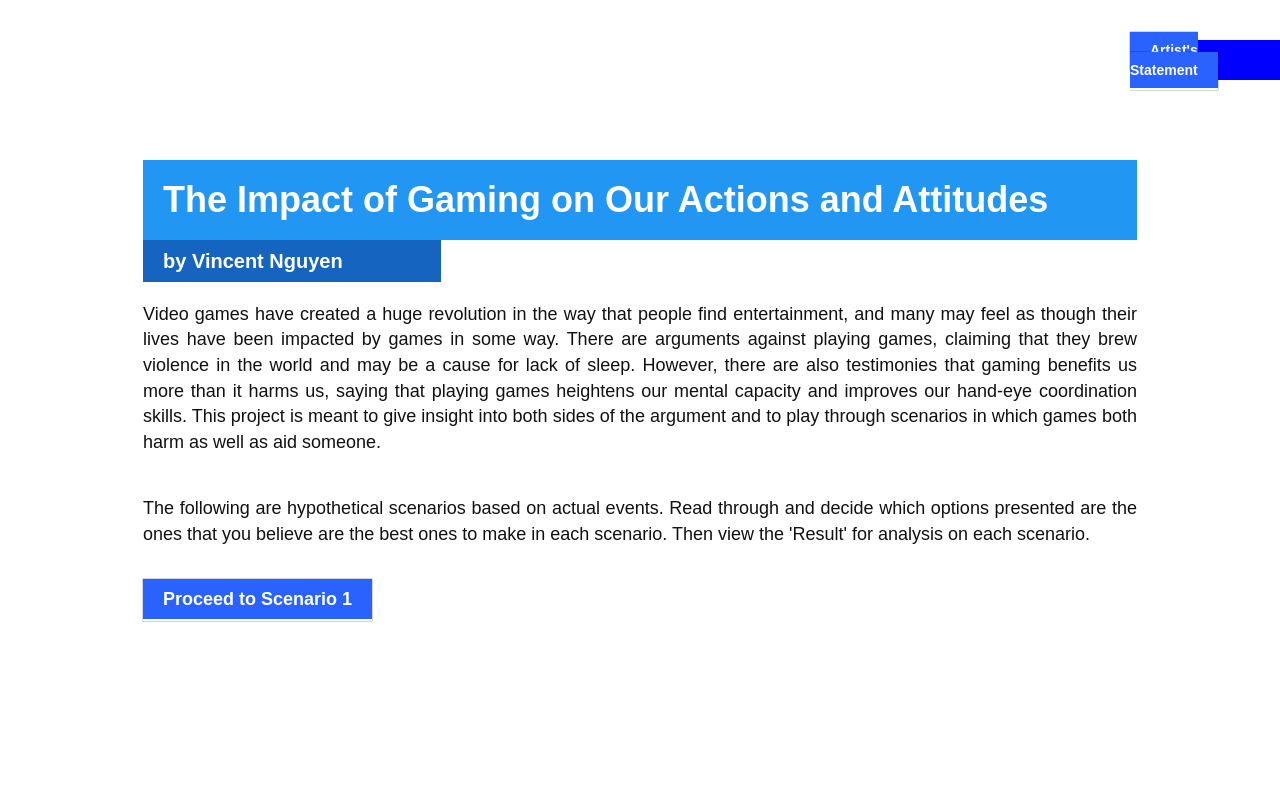
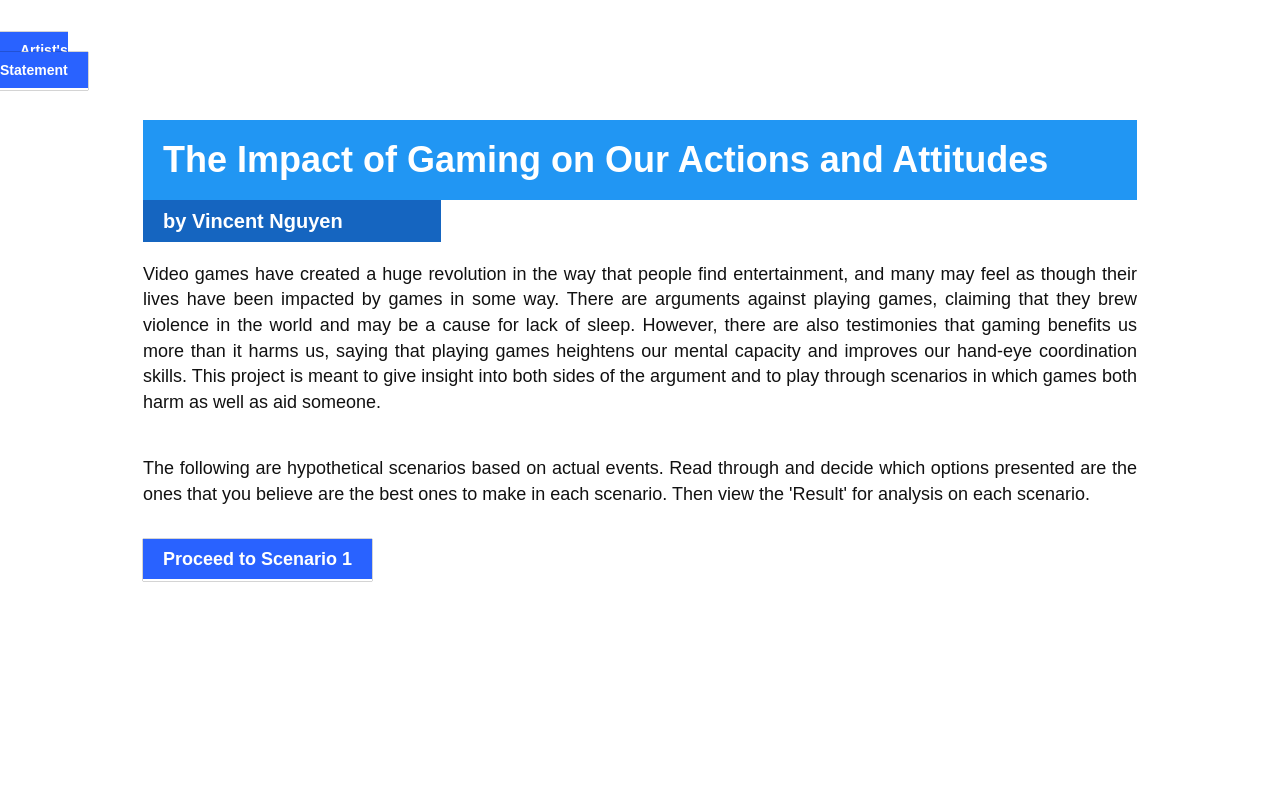
Before and after one commit to VnceGd/game_impact, a plain HTML site: page index.html in a window 1280 px wide. Shown: the top 800 px of the page. Drawn offline with nearby package versions, Linux system fonts and the light colour scheme.

Commit message:
Update main.css

```diff
--- a/main.css
+++ b/main.css
@@ -33,8 +33,7 @@ a:focus {
 }
 
 .nav {
-  position: absolute;
-  background-color: blue;
+  position: relative;
   margin: 0;
   top: 5%;
   right: 0;
@@ -55,7 +54,7 @@ a:focus {
 .jumbo .container {
   position: relative;
   width: 80%;
-  top: 20%;
+  top: 10%;
 }
 .jumbo h1 {
   color: #fff;
```
